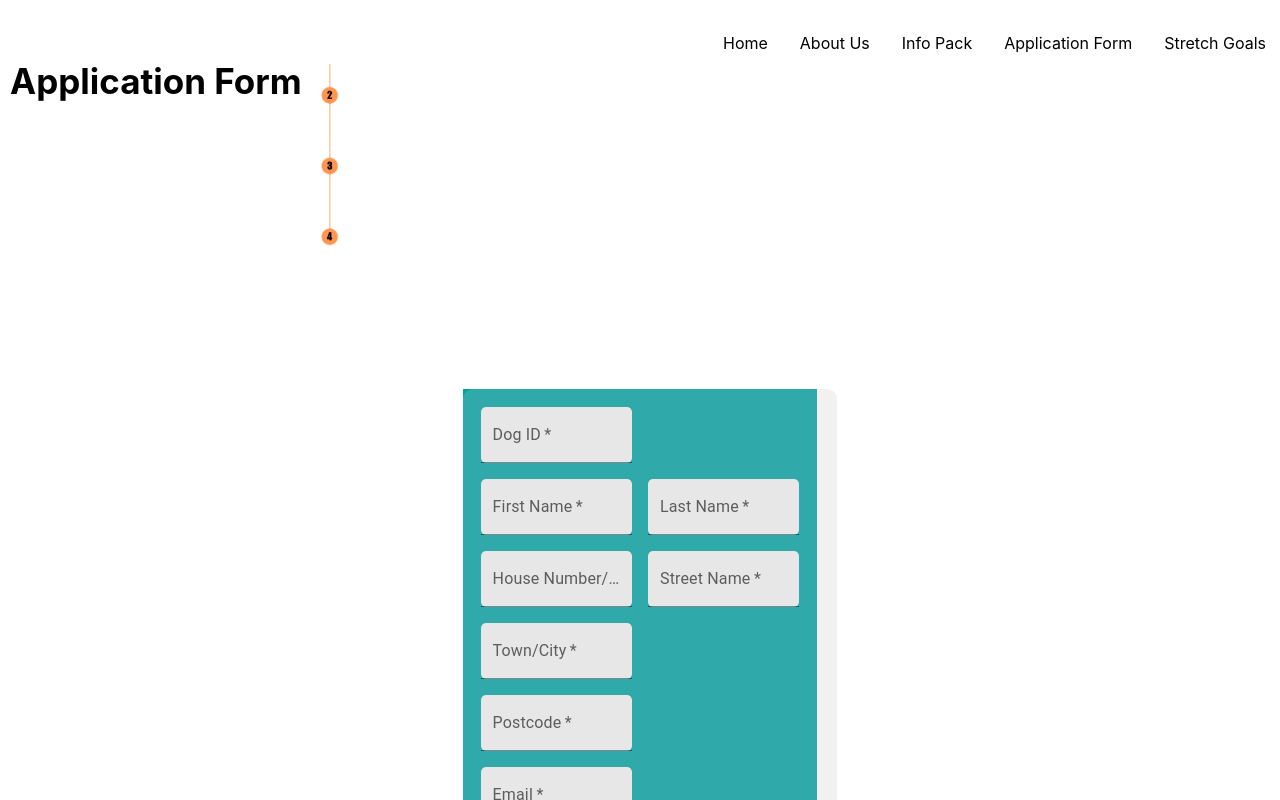
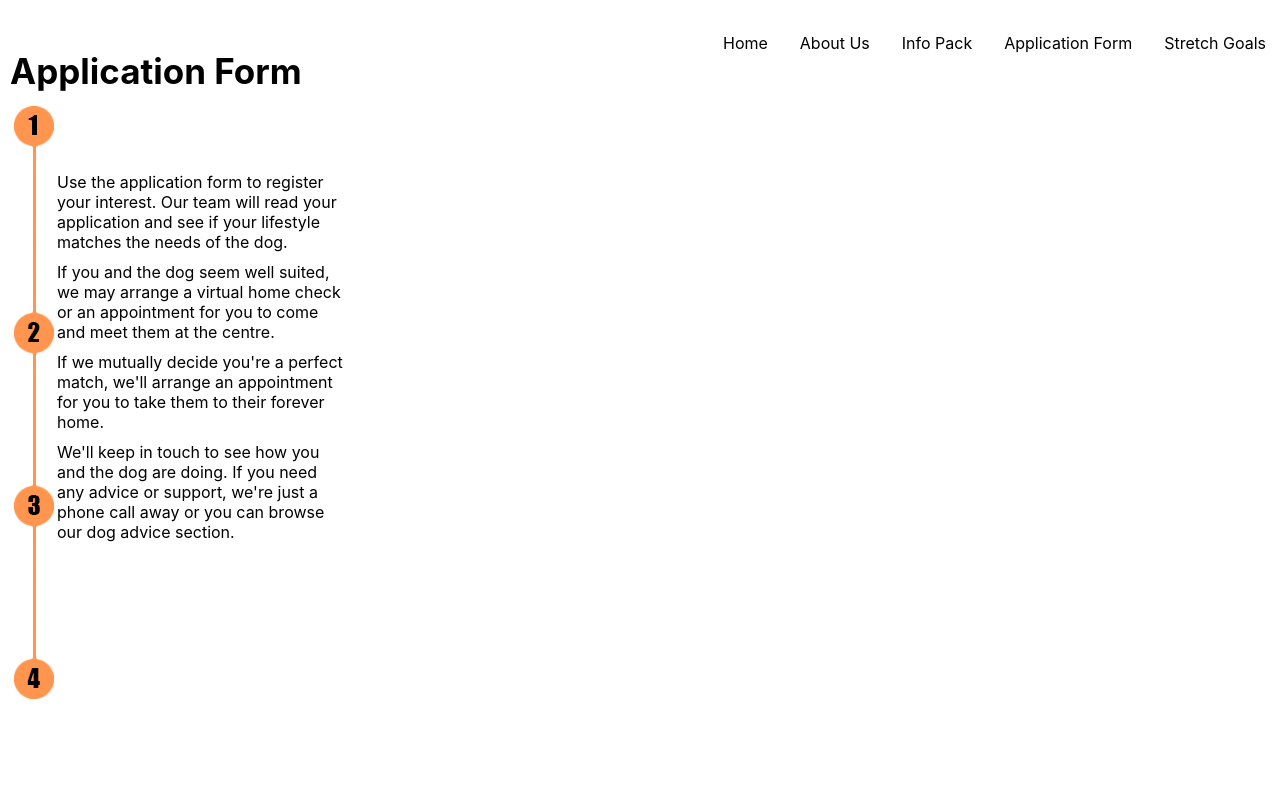
Before and after one commit to anjaliruth/TheHackitectsFinalProjects, a React (Create React App) app in the folder myapp/: page /application-form in a window 1280 px wide. Shown: the top 800 px of the page. Built offline with nearby package versions, Linux system fonts and the light colour scheme.

Commit message:
Timeline image resized, added timeline text but needs adjusting stylistically

```diff
--- a/myapp/src/components/ApplicationForm/ApplicationForm.css
+++ b/myapp/src/components/ApplicationForm/ApplicationForm.css
@@ -4,7 +4,7 @@
     display: flex;
     justify-content: flex-start;
     font-size: 35px;
-    margin-top: 50px;
+    margin-top: 40px;
     padding: 0;
     color: #000;
     border-radius: 10px;
@@ -17,17 +17,19 @@
     justify-content: flex-start;
     align-items: center;
     align-content: center;
-    margin: auto;
     width: 50%;
     height: 100%;
-    border-radius: 10px;
-
-
 }
 
 #TL_img {
-    width: 3%;
-    height: 3%;
+    width: 10%;
+    height: 10%;
     border-radius: 10px;
-
+    margin-top: 100px;
+    margin-left: 10px;
 }
+.step-rows {
+    display: grid;
+    grid-template-columns: 1fr 1fr;
+    grid-gap: 10px;
+  }
--- a/myapp/src/components/ApplicationForm/ApplicationForm.js
+++ b/myapp/src/components/ApplicationForm/ApplicationForm.js
@@ -3,7 +3,7 @@ import TextField from "@mui/material/TextField";
 import Box from "@mui/material/Box";
 import Form from "./Form";
 import "./ApplicationForm.css";
-import timelineImg from '../../Media/A:F.png';
+import timelineImg from "../../Media/A_F.png";
 
 export default function ApplicationForm() {
   return (
@@ -12,12 +12,39 @@ export default function ApplicationForm() {
         <h1 className="application-form-title">Application Form</h1>
       </section>
       <section className="timeline-img">
-    <img id ="TL_img" src={timelineImg} alt="timeline of application Jorney" border="0" />
+        <img
+          id="TL_img"
+          src={timelineImg}
+          alt="timeline of application journey"
+          border="0"
+        />
+        <div className="step-rows">
+          <span className="step1">
+            Use the application form to register your interest. Our team will
+            read your application and see if your lifestyle matches the needs of
+            the dog.{" "}
+          </span>
+          <br />
+          <span className="step2">
+            If you and the dog seem well suited, we may arrange a virtual home
+            check or an appointment for you to come and meet them at the centre.{" "}
+          </span>
+          <br />
+          <span className="step3">
+            If we mutually decide you're a perfect match, we'll arrange an
+            appointment for you to take them to their forever home.{" "}
+          </span>
+          <br />
+          <span className="step4">
+            We'll keep in touch to see how you and the dog are doing. If you
+            need any advice or support, we're just a phone call away or you can
+            browse our dog advice section.{" "}
+          </span>
+        </div>
       </section>
       <section>
         <Form />
       </section>
-
     </>
   );
 }
```
Also changed, not shown: myapp/src/Media/A_F.png (renamed from myapp/src/Media/A:F.png). Lines whose indentation alone changed are shown as unchanged.
